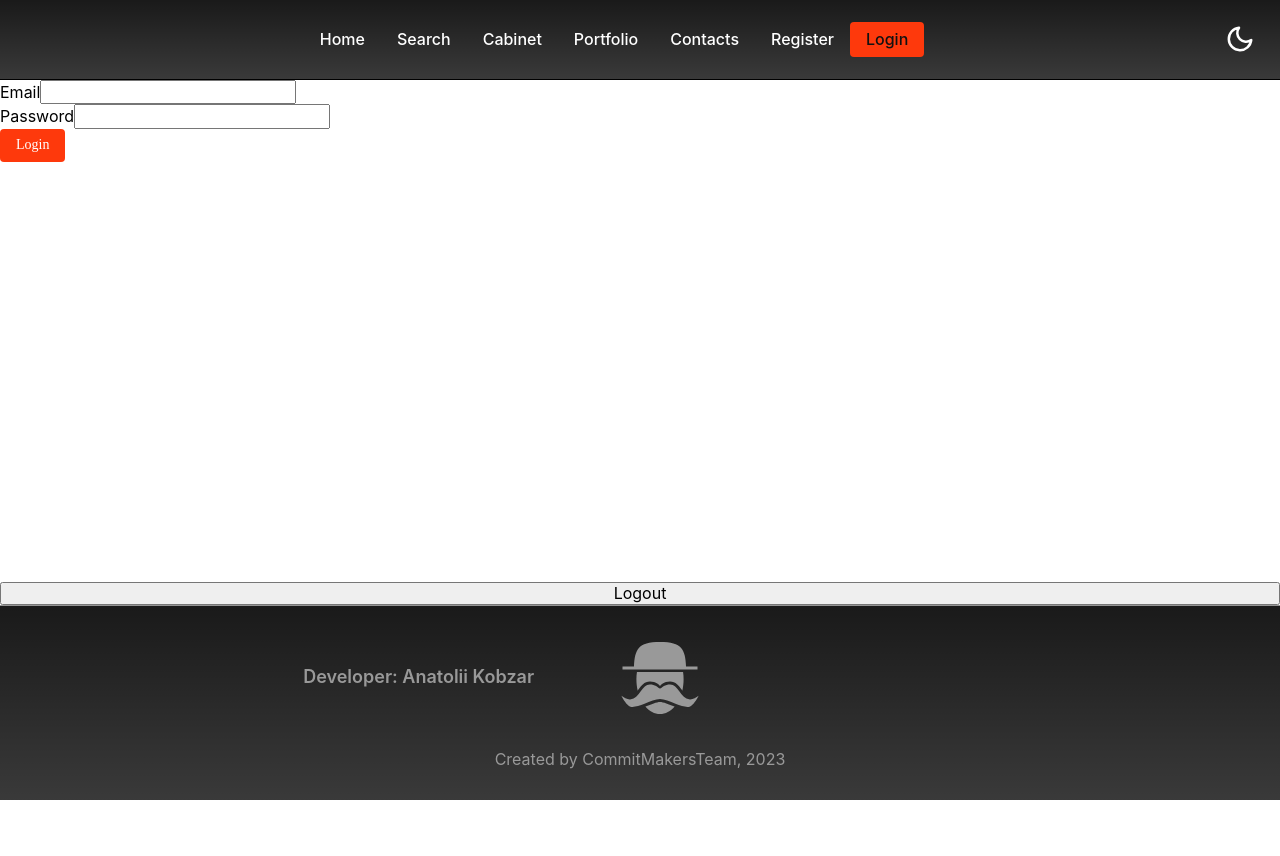
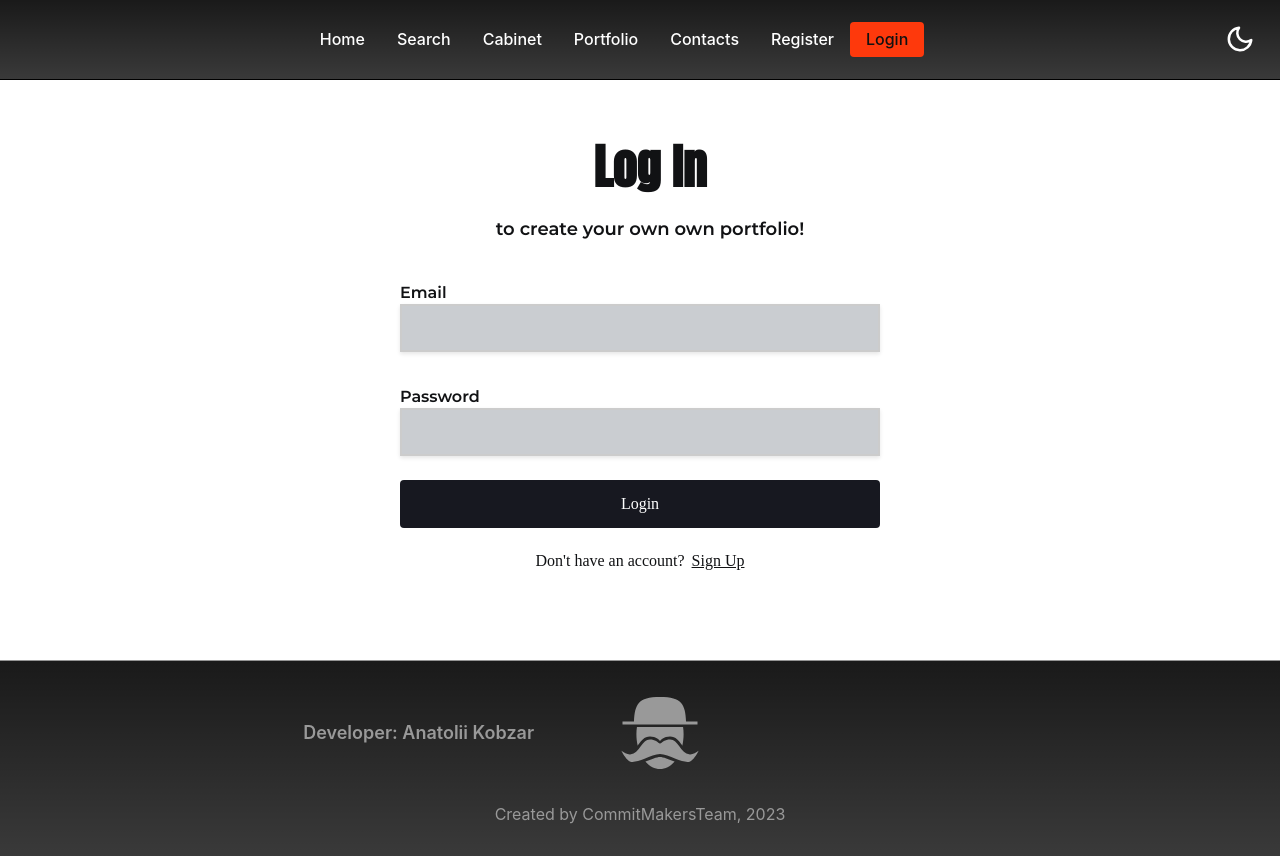
Before and after one commit to Siryi-Oleksandr/portfolio-frontend, a React (Create React App) app: page /portfolio-frontend/login in a window 1280 px wide. Before the commit the page ends 800 px from the top, so only its background shows below. Built offline with nearby package versions, Linux system fonts and the light colour scheme; some icons are missing; a web font is replaced by a local one.

Commit message:
add styles for authForm

```diff
--- a/src/components/LoginForm/LoginForm.tsx
+++ b/src/components/LoginForm/LoginForm.tsx
@@ -1,10 +1,25 @@
 import React, { FC } from 'react';
-import { Formik, Form, Field, ErrorMessage, FormikHelpers } from 'formik';
-import { loginUser, logoutUser } from 'redux/auth/operations';
-import { Btn } from 'components/Buttons/MainBtn.styled';
+import { Formik, ErrorMessage, FormikHelpers } from 'formik';
+import { loginUser } from 'redux/auth/operations';
+
 import { useAppDispatch } from 'redux/reduxHooks';
 import { FormLoginSchema } from 'services';
 import { LoginValues } from 'types/authFormTypes';
+import {
+  StyledForm,
+  StyledField,
+  Label,
+  StyledLabel,
+  FormTitle,
+  FormDescription,
+  StyledErrorMessage,
+  FormTitleContainer,
+  InputsContainer,
+  SubmitBtn,
+  RedirectContainer,
+  RedirectMeta,
+  RedirectLink,
+} from 'components/RegisterForm/RegisterForm.styled';
 
 const LoginForm: FC = () => {
   const dispatch = useAppDispatch();
@@ -20,11 +35,6 @@ const LoginForm: FC = () => {
   ) => {
     actions.resetForm();
     dispatch(loginUser(values));
-    console.log('wtf?');
-  };
-
-  const handleLogout = () => {
-    dispatch(logoutUser());
   };
 
   return (
@@ -34,25 +44,30 @@ const LoginForm: FC = () => {
         validationSchema={FormLoginSchema}
         onSubmit={handleLoginSubmit}
       >
-        <Form>
-          <div>
-            <label htmlFor="email">Email</label>
-            <Field type="email" name="email" />
-            <ErrorMessage name="email" component="div" />
-          </div>
-          <div>
-            <label htmlFor="password">Password</label>
-            <Field type="password" name="password" />
-            <ErrorMessage name="password" component="div" />
-          </div>
-          <div>
-            <Btn type="submit">Login</Btn>
-          </div>
-        </Form>
+        <StyledForm>
+          <FormTitleContainer>
+            <FormTitle>Log In</FormTitle>
+            <FormDescription>to create your own own portfolio!</FormDescription>
+          </FormTitleContainer>
+          <InputsContainer>
+            <Label>
+              <StyledField type="email" name="email" />
+              <StyledLabel>Email</StyledLabel>
+              <ErrorMessage name="email" component={StyledErrorMessage} />
+            </Label>
+            <Label>
+              <StyledField type="password" name="password" />
+              <StyledLabel>Password</StyledLabel>
+              <ErrorMessage name="password" component={StyledErrorMessage} />
+            </Label>
+          </InputsContainer>
+          <SubmitBtn type="submit">Login</SubmitBtn>
+          <RedirectContainer>
+            <RedirectMeta>Don't have an account?</RedirectMeta>
+            <RedirectLink to={'/register'}>Sign Up</RedirectLink>
+          </RedirectContainer>
+        </StyledForm>
       </Formik>
-      <button type="button" onClick={handleLogout}>
-        Logout
-      </button>
     </>
   );
 };
--- a/src/components/RegisterForm/RegisterForm.styled.tsx
+++ b/src/components/RegisterForm/RegisterForm.styled.tsx
@@ -1,9 +1,11 @@
 import styled from '@emotion/styled';
 import { Form, Field } from 'formik';
 import { theme } from 'theme';
+import { Btn } from 'components/Buttons/MainBtn.styled';
+import { Link } from 'react-router-dom';
 
 export const StyledForm = styled(Form)`
-  width: 480px;
+  width: 500px;
   margin-left: auto;
   margin-right: auto;
   padding-top: 60px;
@@ -11,6 +13,16 @@ export const StyledForm = styled(Form)`
   padding-left: 10px;
   padding-right: 10px;
   text-align: center;
+`;
+
+export const FormTitleContainer = styled.div`
+  width: 500px;
+  height: 100px;
+  margin-left: auto;
+  margin-right: auto;
+  margin-bottom: 64px;
+  padding-left: 10px;
+  padding-right: 10px;
 `;
 
 export const FormTitle = styled.h2`
@@ -22,12 +34,18 @@ export const FormTitle = styled.h2`
 `;
 
 export const FormDescription = styled.p`
-  margin-bottom: 64px;
   font-size: 18px;
   font-style: normal;
   font-weight: ${theme.fontWeights.heading};
   font-family: ${theme.fonts.text};
   color: ${theme.colors.primary_text_switch};
+`;
+
+export const InputsContainer = styled.div`
+  display: flex;
+  flex-direction: column;
+  gap: 56px;
+  margin-bottom: 24px;
 `;
 
 export const StyledField = styled(Field)`
@@ -37,15 +55,15 @@ export const StyledField = styled(Field)`
   border: 2px solid #ccc;
   background-color: ${theme.colors.textarea};
   font-size: 16px;
-  font-weight: 400;
-  color: ${theme.colors.primary_text_switch};
+  font-style: normal;
+  font-weight: 600;
+  font-family: ${theme.fonts.heading};
+  color: ${theme.colors.blackTitle};
   transition: border-color 0.3s ease-in-out, box-shadow 0.3s ease-in-out;
 
   box-shadow: 0px 2px 4px rgba(0, 0, 0, 0.1);
   transition: box-shadow 0.3s ease-in-out;
-  &:not(:last-child) {
-    margin-bottom: 56px;
-  }
+
   &:focus {
     outline: none;
     border-color: ${theme.colors.accentColor};
@@ -58,20 +76,69 @@ export const StyledField = styled(Field)`
 
 export const Label = styled.label`
   position: relative;
-  margin-bottom: 56px;
-  :last-of-type {
-    margin-bottom: 24px;
-  }
 `;
 
 export const StyledLabel = styled.span`
   position: absolute;
-  top: 0;
+  top: -20px;
   left: 0;
+  font-size: 16px;
+  font-style: normal;
+  font-weight: 600;
+  font-family: ${theme.fonts.heading};
+  color: ${theme.colors.primary_text_switch};
+  transition: all 300ms ease-in-out;
 `;
 
 export const StyledErrorMessage = styled.p`
   position: absolute;
-  top: 0;
+  top: -35px;
   left: 0;
+  font-size: 13px;
+  font-style: normal;
+  font-weight: 400;
+  font-family: ${theme.fonts.heading};
+  color: ${theme.colors.redColor};
+  transition: all 300ms ease-in-out;
 `;
+
+export const SubmitBtn = styled(Btn)`
+  width: 480px;
+  height: 48px;
+  margin-bottom: 24px;
+  font-size: 16px;
+  font-style: normal;
+  font-weight: 400;
+  background-color: ${theme.colors.auth_button_background_switch};
+  color: ${theme.colors.auth_button_color_switch};
+  &:hover {
+    transform: scale(1.02);
+    background-color: ${theme.colors.accent_color_switch};
+  }
+`;
+export const RedirectContainer = styled.div`
+  display: flex;
+  justify-content: center;
+  gap: 7px;
+`;
+export const RedirectMeta = styled.p`
+  font-size: 16px;
+  font-style: normal;
+  font-weight: 400;
+  font-family: ${theme.fonts.text};
+  color: ${theme.colors.primary_text_switch};
+`;
+
+export const RedirectLink = styled(Link)`
+  text-decoration: underline;
+  font-size: 16px;
+  font-style: normal;
+  font-weight: 400;
+  font-family: ${theme.fonts.text};
+  color: ${theme.colors.primary_text_switch};
+  transition: all 200ms ease;
+  &:hover {
+    transform: scale(1.1);
+    color: ${theme.colors.accentColor};
+  }
+`;
--- a/src/components/RegisterForm/RegisterForm.tsx
+++ b/src/components/RegisterForm/RegisterForm.tsx
@@ -1,7 +1,6 @@
 import React, { FC } from 'react';
 import { Formik, ErrorMessage, FormikHelpers } from 'formik';
 import { registerUser } from 'redux/auth/operations';
-import { Btn } from 'components/Buttons/MainBtn.styled';
 import { useAppDispatch } from 'redux/reduxHooks';
 import { FormRegisterSchema } from 'services';
 import { RegisterValues } from 'types/authFormTypes';
@@ -13,8 +12,13 @@ import {
   FormTitle,
   FormDescription,
   StyledErrorMessage,
+  FormTitleContainer,
+  InputsContainer,
+  SubmitBtn,
+  RedirectContainer,
+  RedirectMeta,
+  RedirectLink,
 } from './RegisterForm.styled';
-import { Link } from 'react-router-dom';
 
 const RegisterForm: FC = () => {
   const dispatch = useAppDispatch();
@@ -41,10 +45,11 @@ const RegisterForm: FC = () => {
         onSubmit={handleSubmit}
       >
         <StyledForm>
+          <FormTitleContainer>
             <FormTitle>Sign Up</FormTitle>
-          <FormDescription>
-            Lorem ipsum dolor sit amet adipiscing elit.
-          </FormDescription>
+            <FormDescription>to create your own own portfolio!</FormDescription>
+          </FormTitleContainer>
+          <InputsContainer>
             <Label>
               <StyledField type="text" name="name" />
               <StyledLabel>Name</StyledLabel>
@@ -61,11 +66,12 @@ const RegisterForm: FC = () => {
               <StyledLabel>Password</StyledLabel>
               <ErrorMessage name="password" component={StyledErrorMessage} />
             </Label>
-          <Btn type="submit">Register</Btn>
-          <div>
-            <p>Already have an account?</p>
-            <Link to={'/login'}>Log In</Link>
-          </div>
+          </InputsContainer>
+          <SubmitBtn type="submit">Register</SubmitBtn>
+          <RedirectContainer>
+            <RedirectMeta>Already have an account?</RedirectMeta>
+            <RedirectLink to={'/login'}>Log In</RedirectLink>
+          </RedirectContainer>
         </StyledForm>
       </Formik>
     </>
--- a/src/components/ThemeToggler/colorsThemeToggler.css
+++ b/src/components/ThemeToggler/colorsThemeToggler.css
@@ -5,6 +5,8 @@ html[data-theme='light'] {
   --second-text: #a9a9aa;
   --accent-color: #fe390c;
   --slider-hover-color: #3f3f3f;
+  --auth-button-bacground: #171820;
+  --auth-button-color: #fff;
 }
 
 html[data-theme='dark'] {
@@ -14,6 +16,8 @@ html[data-theme='dark'] {
   --second-text: #a9a9aa;
   --accent-color: #fe390c;
   --slider-hover-color: white;
+  --auth-button-bacground: #a9a9aa;
+  --auth-button-color: #171820;
 }
 
 body {
--- a/src/theme.ts
+++ b/src/theme.ts
@@ -34,8 +34,14 @@ export const theme = {
 
     second_text_switch: 'var(--second-text)',
     //light #a9a9aa => dark #a9a9aa
+
     accent_color_switch: 'var(--accent-color)',
-    slider_hover_color_switch: 'var(--slider-hover-color)'
+
+    slider_hover_color_switch: 'var(--slider-hover-color)',
+
+    auth_button_background_switch: 'var(--auth-button-bacground)',
+
+    auth_button_color_switch: 'var(--auth-button-color)',
   },
 
   fonts: {
```
Lines whose indentation alone changed are shown as unchanged.
